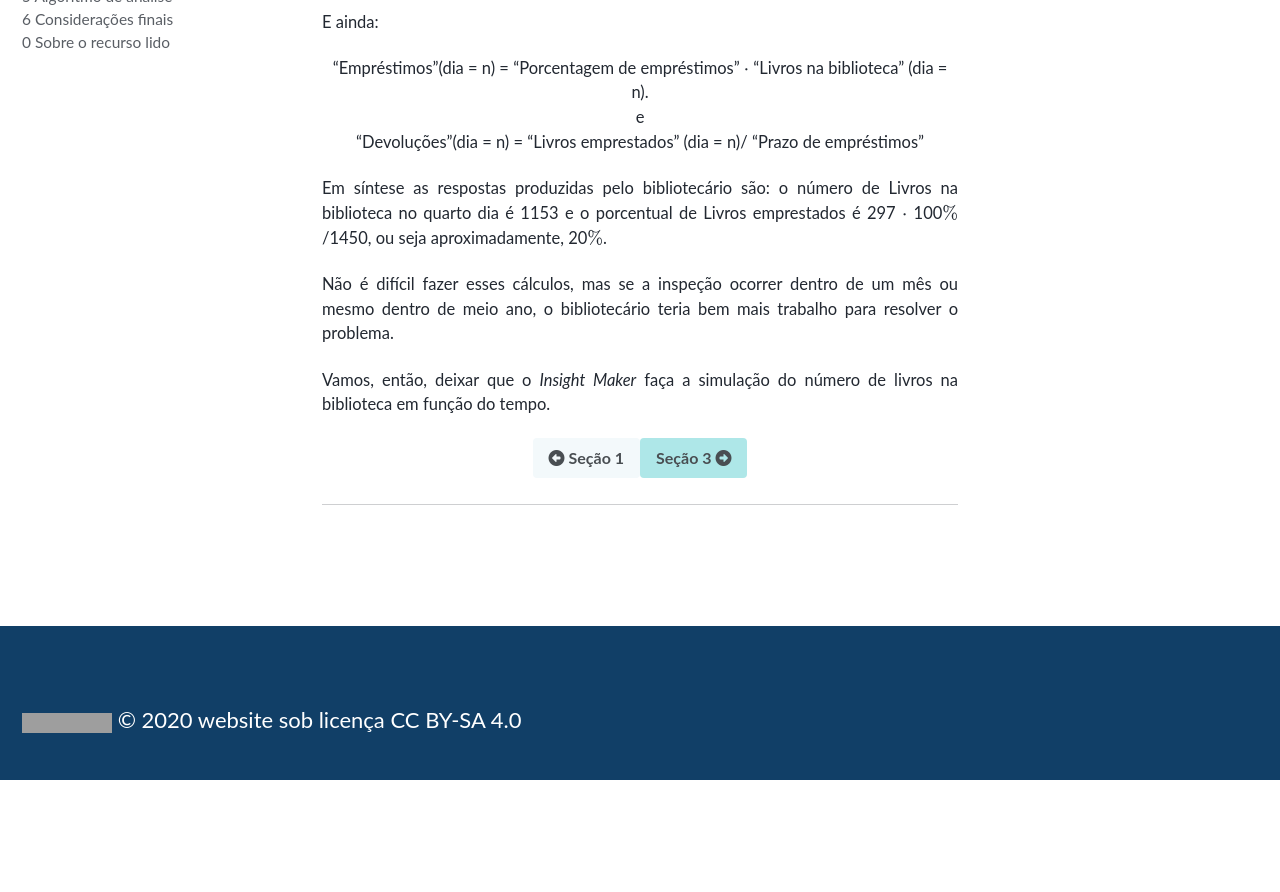
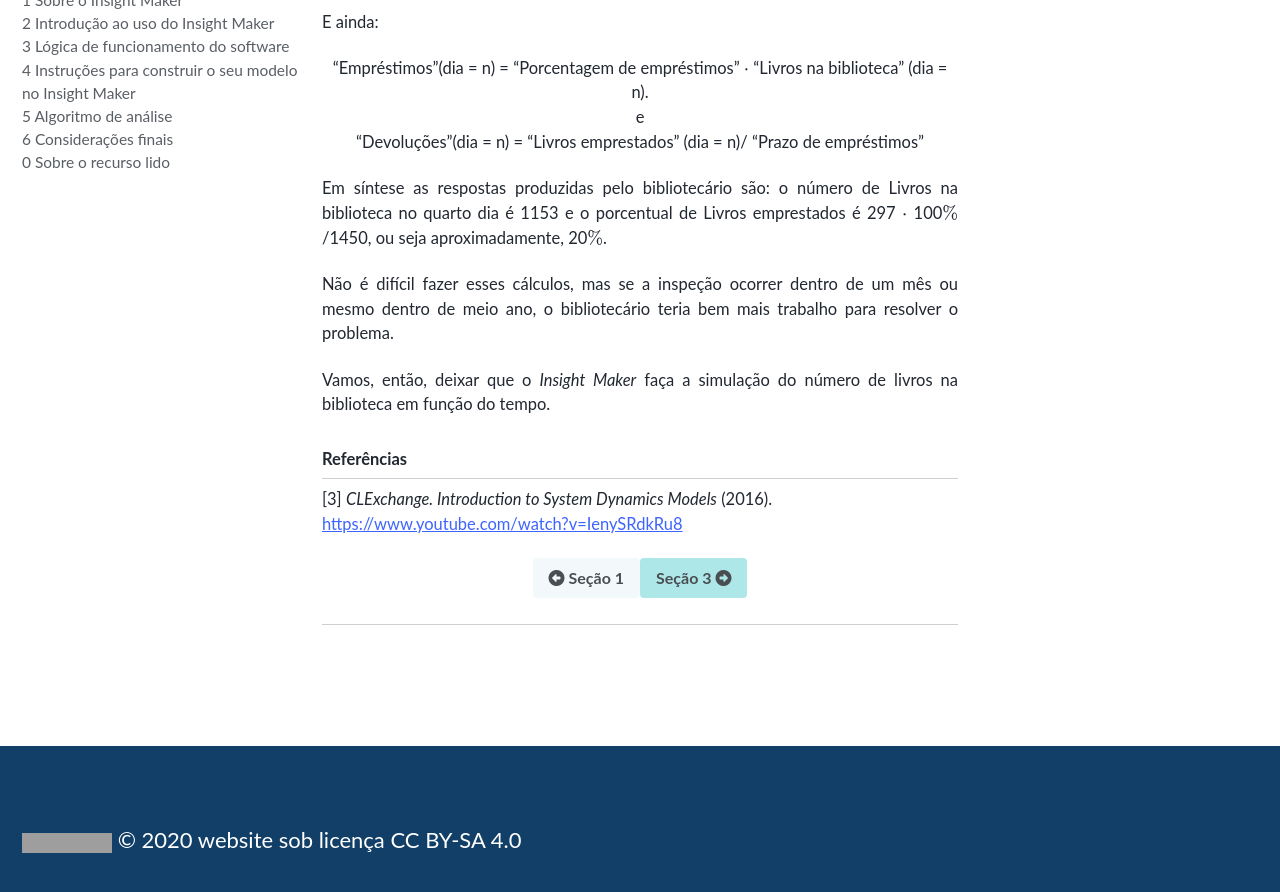
Before and after one commit to milenalauschner/MM, a Jekyll site: the page built from _pages/seção3.md, in a window 1280 px wide and 900 px high, scrolled down 5453 px. Shown: the top 892 px of the window. Built offline with Jekyll 4.4.1, drawn with Linux system fonts in a browser that asks for light colours; cached includes are drawn as plain includes; nearby versions of some CDN libraries; some web fonts are replaced; formulas are drawn with MathJax 3; before the commit the page ends 6233 px from its top, so only the background shows below that; grey boxes are pictures that could not be loaded.

Commit message:
Update seção3.md

```diff
--- a/_pages/seção3.md
+++ b/_pages/seção3.md
@@ -178,6 +178,10 @@ Não é difícil fazer esses cálculos, mas se a inspeção ocorrer dentro de um
 Vamos, então, deixar que o _Insight Maker_ faça a simulação do número de livros na biblioteca em função do tempo.
 {: .text-justify}
 
+## Referências
+ [3] _CLExchange. Introduction to System Dynamics Models_ (2016).<br />
+<a href="https://www.youtube.com/watch?v=IenySRdkRu8">https://www.youtube.com/watch?v=IenySRdkRu8</a>
+{: .text-left}
 
 
 [<i class="fas fa-arrow-alt-circle-left"></i> Seção 1](https://milenalauschner.github.io/MM/seção1/){:
```
